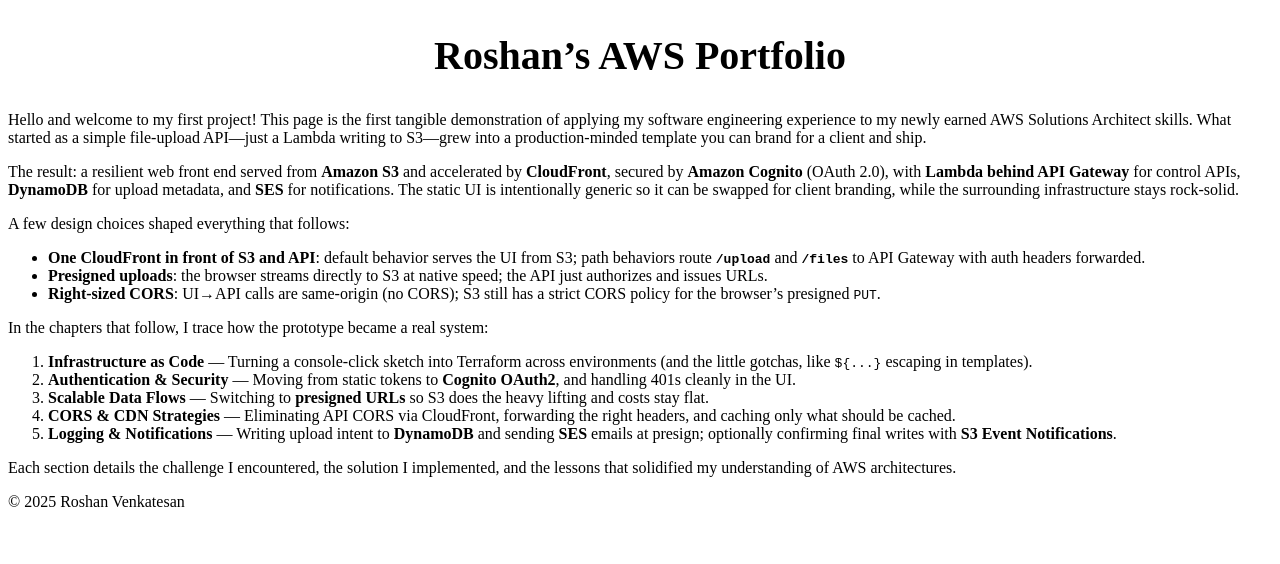
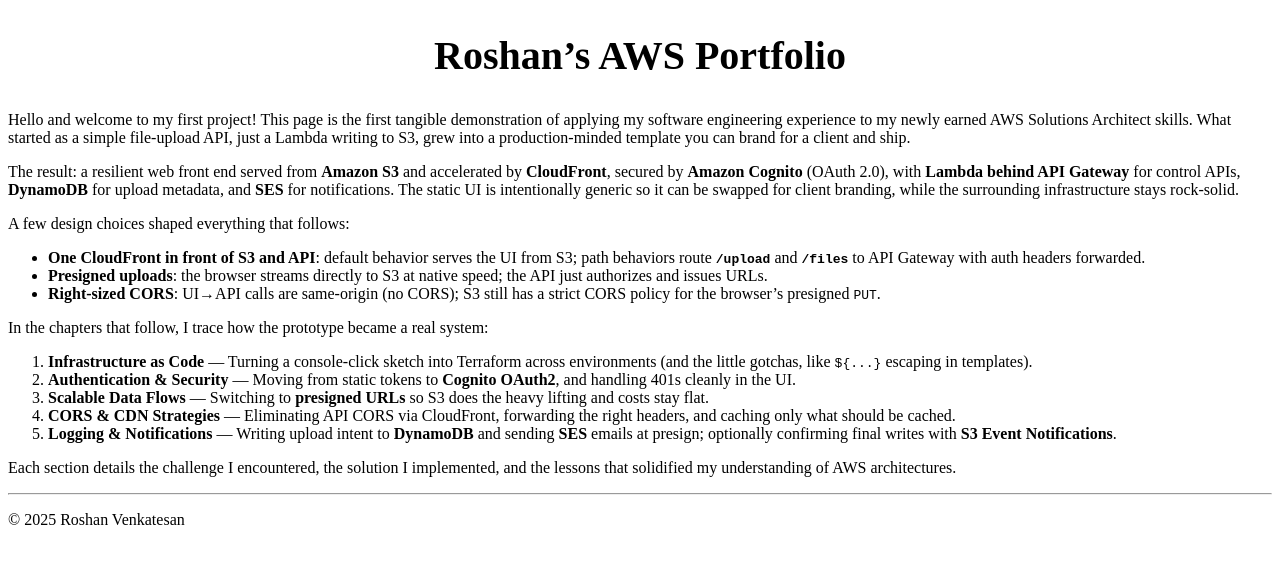
Before and after one commit to Roshan-AWS-Personal/roshan-aws-personal.github.io, a Jekyll site: the page built from _chapters/01-introduction.md, in a window 1280 px wide. Shown: the top 564 px of the page. Built offline with Jekyll 4.4.1, drawn with Linux system fonts in a browser that asks for light colours.

```diff
--- a/_chapters/01-introduction.md
+++ b/_chapters/01-introduction.md
@@ -3,7 +3,7 @@ layout: default
 title: Introduction
 ---
 
-Hello and welcome to my first project! This page is the first tangible demonstration of applying my software engineering experience to my newly earned AWS Solutions Architect skills. What started as a simple file-upload API—just a Lambda writing to S3—grew into a production-minded template you can brand for a client and ship.
+Hello and welcome to my first project! This page is the first tangible demonstration of applying my software engineering experience to my newly earned AWS Solutions Architect skills. What started as a simple file-upload API, just a Lambda writing to S3, grew into a production-minded template you can brand for a client and ship.
 
 The result: a resilient web front end served from **Amazon S3** and accelerated by **CloudFront**, secured by **Amazon Cognito** (OAuth 2.0), with **Lambda behind API Gateway** for control APIs, **DynamoDB** for upload metadata, and **SES** for notifications. The static UI is intentionally generic so it can be swapped for client branding, while the surrounding infrastructure stays rock-solid.
 
@@ -21,3 +21,5 @@ In the chapters that follow, I trace how the prototype became a real system:
 5. **Logging & Notifications** — Writing upload intent to **DynamoDB** and sending **SES** emails at presign; optionally confirming final writes with **S3 Event Notifications**.
 
 Each section details the challenge I encountered, the solution I implemented, and the lessons that solidified my understanding of AWS architectures.
+
+--------------------------------------------
```
